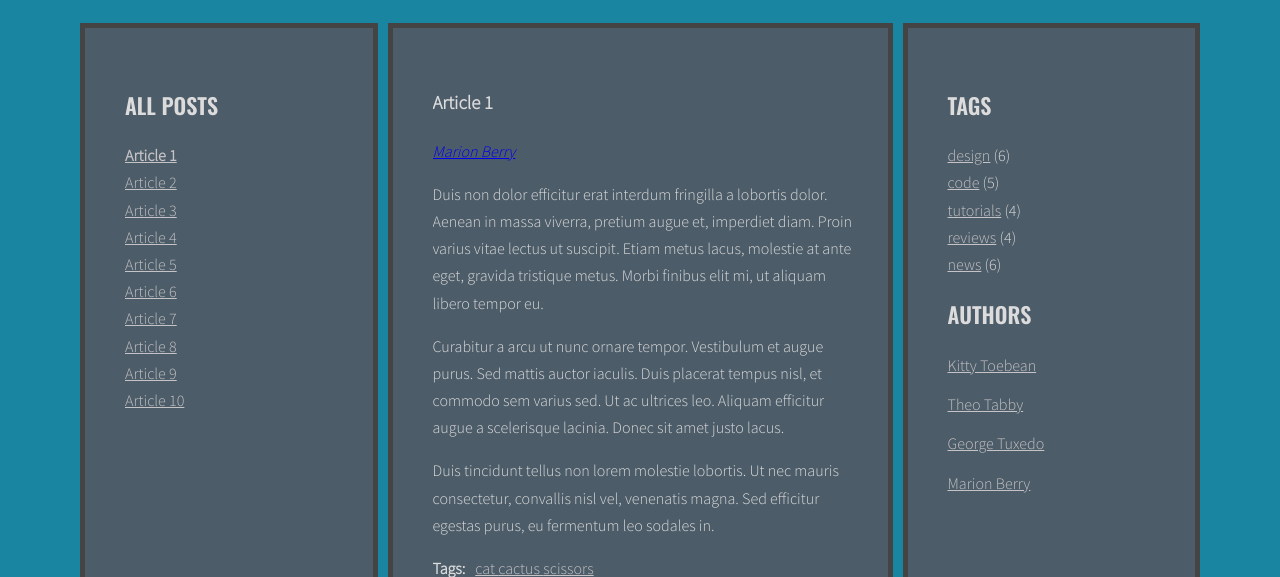
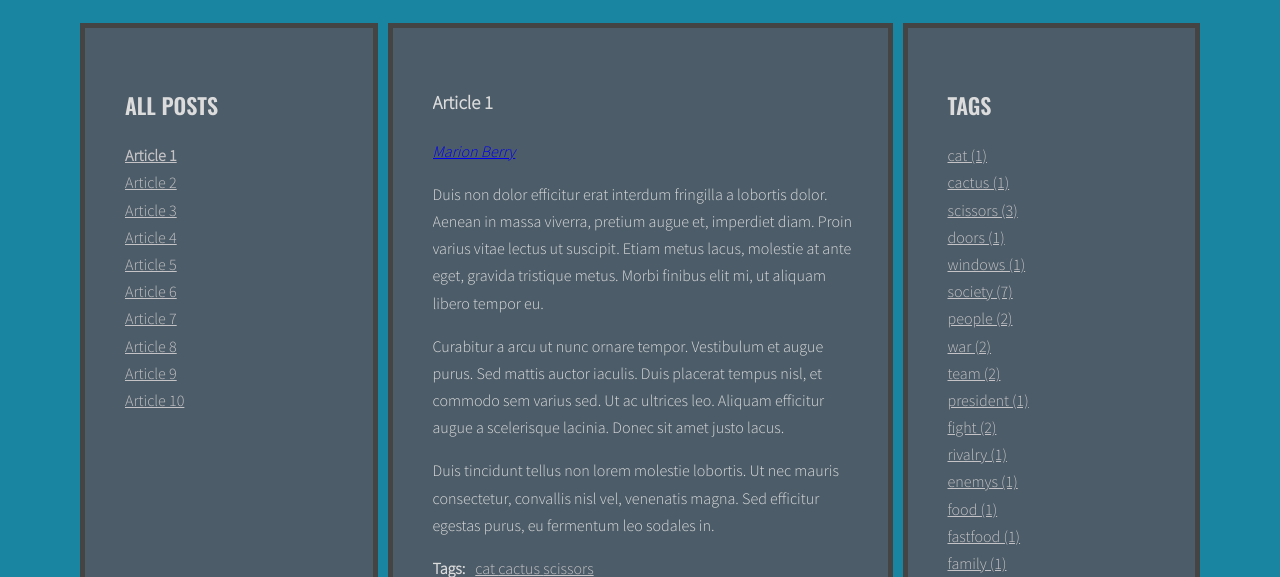
Before and after one commit to scoverstudio/javascript-blog, a website: page index.html in a window 1280 px wide. Shown: the part 220-797 px from the top of the page. Drawn offline with nearby package versions, Linux system fonts and the light colour scheme.

Commit message:
generating list of tags with number of each

```diff
--- a/index.html
+++ b/index.html
@@ -189,11 +189,11 @@
             <aside class="sidebar">
               <h2 class="section-title">Tags</h2>
               <ul class="list tags">
-                <li><a href="#">design</a> <span>(6)</span></li>
-                <li><a href="#">code</a> <span>(5)</span></li>
-                <li><a href="#">tutorials</a> <span>(4)</span></li>
-                <li><a href="#">reviews</a> <span>(4)</span></li>
-                <li><a href="#">news</a> <span>(6)</span></li>
+                <li><a href="#"></a> <span>()</span></li>
+                <li><a href="#"></a> <span>()</span></li>
+                <li><a href="#"></a> <span>()</span></li>
+                <li><a href="#"></a> <span>()</span></li>
+                <li><a href="#"></a> <span>()</span></li>
               </ul>
               <h2 class="section-title">Authors</h2>
               <ul class="list authors">
--- a/js/script.js
+++ b/js/script.js
@@ -65,6 +65,14 @@
 
 
   function generateTags() {
+
+    {
+      cat: 3;
+      cactus: 1;
+      scissors: 2;
+    }
+
+    let allTags = {};
     const articles = document.querySelectorAll(optArticleSelector);
 
     for (let article of articles) {
@@ -76,8 +84,19 @@
       for (let tag of articleTagsArray) {
         const linkHTML = '<li><a href="#tag-' + tag + '">' + tag + '</li>     ';
         html = html + linkHTML;
+        if (!allTags[tag]) {
+          allTags[tag] = 1;
+        } else {
+          allTags[tag]++;
+        }
       }
       tagsWrapper.innerHTML = html;
+      const tagList = document.querySelector('.tags');
+      let allTagsHTML = '';
+      for (let tag in allTags) {
+        allTagsHTML += '<a href="#tag-' + tag + '">' + tag + ' (' + allTags[tag] + ')</a><br>';
+      }
+      tagList.innerHTML = allTagsHTML;
     }
   }
   generateTags();
```
